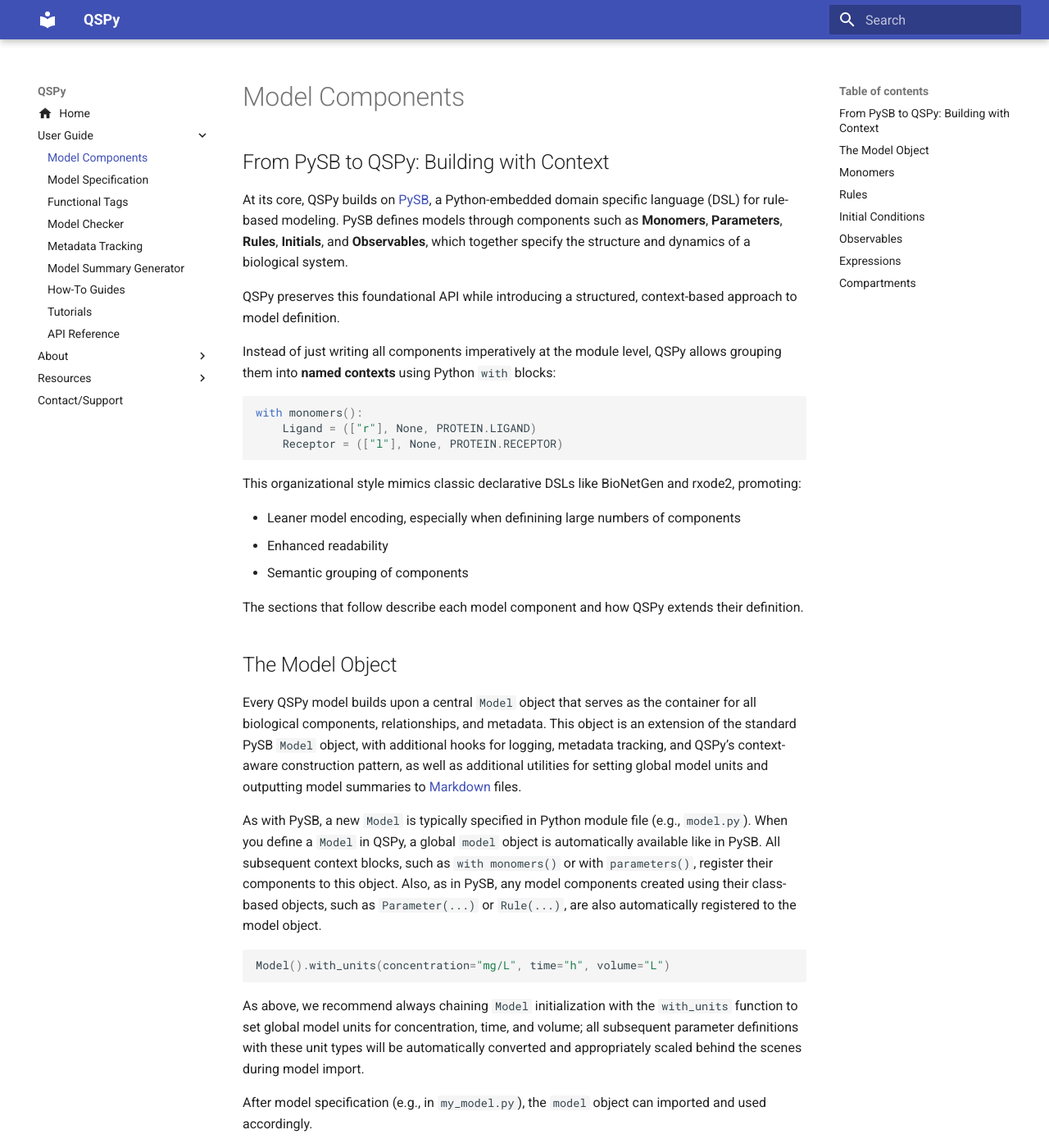
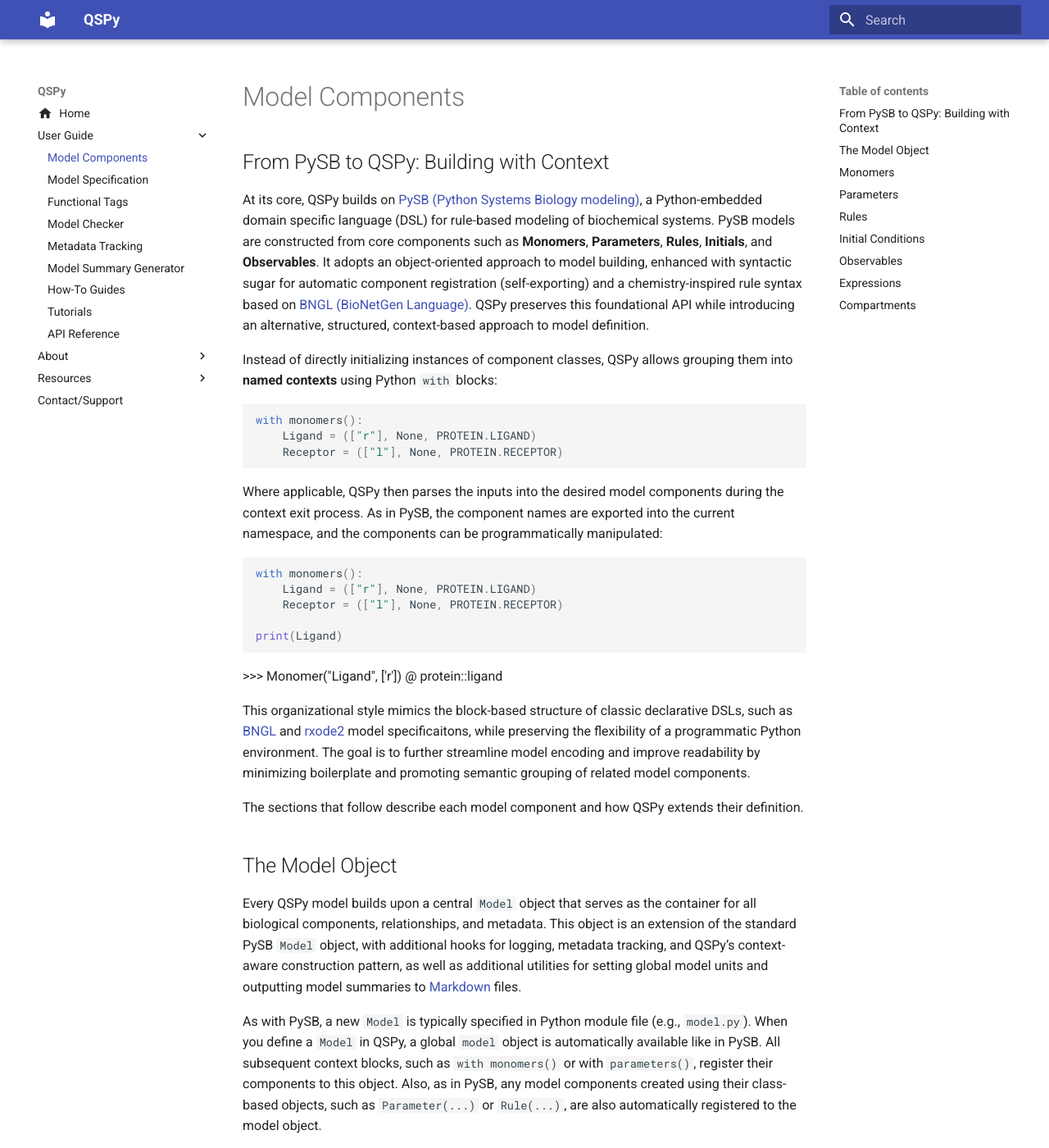
Before and after one commit to Borealis-BioModeling/qspy, an MkDocs documentation site: the page built from docs/model-components.md, in a window 1280 px wide and 1400 px high. Shown: the whole window at 82% size. Built offline with MkDocs 1.6.1 and Material for MkDocs 9.7.7, drawn with Linux system fonts in a browser that asks for light colours; some of the changed text lies outside the part shown.

````diff
--- a/docs/model-components.md
+++ b/docs/model-components.md
@@ -2,11 +2,9 @@
 
 ## From PySB to QSPy: Building with Context
 
-At its core, QSPy builds on [PySB](https://pysb.org/), a Python-embedded domain specific language (DSL) for rule-based modeling. PySB defines models through components such as **Monomers**, **Parameters**, **Rules**, **Initials**, and **Observables**, which together specify the structure and dynamics of a biological system.
+At its core, QSPy builds on [PySB (Python Systems Biology modeling)](https://pysb.org/), a Python-embedded domain specific language (DSL) for rule-based modeling of biochemical systems. PySB models are constructed from core components such as **Monomers**, **Parameters**, **Rules**, **Initials**, and **Observables**. It adopts an object-oriented approach to model building, enhanced with syntactic sugar for automatic component registration (self-exporting) and a chemistry-inspired rule syntax based on [BNGL (BioNetGen Language)](https://bionetgen.org/). QSPy preserves this foundational API while introducing an alternative, structured, context-based approach to model definition.
 
-QSPy preserves this foundational API while introducing a structured, context-based approach to model definition.
-
-Instead of just writing all components imperatively at the module level, QSPy allows grouping them into **named contexts** using Python `with` blocks:
+Instead of directly initializing instances of component classes, QSPy allows grouping them into **named contexts** using Python `with` blocks:
 
 ```python
 with monomers():
@@ -14,11 +12,17 @@
     Receptor = (["l"], None, PROTEIN.RECEPTOR)
 ```
 
-This organizational style mimics classic declarative DSLs like BioNetGen and rxode2, promoting:
+Where applicable, QSPy then parses the inputs into the desired model components during the context exit process. As in PySB, the component names are exported into the current namespace, and the components can be programmatically manipulated:
+```python
+with monomers():
+    Ligand = (["r"], None, PROTEIN.LIGAND)
+    Receptor = (["l"], None, PROTEIN.RECEPTOR)
 
-  - Leaner model encoding, especially when definining large numbers of components
-  - Enhanced readability
-  - Semantic grouping of components
+print(Ligand)
+```
+    >>> Monomer("Ligand", ['r']) @ protein::ligand
+
+This organizational style mimics the block-based structure of classic declarative DSLs, such as [BNGL](https://bionetgen.org/) and [rxode2](https://nlmixr2.github.io/rxode2/) model specificaitons, while preserving the flexibility of a programmatic Python environment. The goal is to further streamline model encoding and improve readability by minimizing boilerplate and promoting semantic grouping of related model components.
 
 The sections that follow describe each model component and how QSPy extends their definition.
 
@@ -62,6 +66,8 @@
 ```
 
 Assigning a functional tag inside the `monomers` context is optional, so the following pattern is also valid:
+
+```python
 with monomers():
     Ligand = (["r"], None)
     Receptor = (["l"], None)
@@ -166,7 +172,7 @@
 with observables():
     ~Ligand(r=1) % Receptor(l=1)
 ```
-Context-free equivalent with `<` operator:
+Context-free equivalent with `>` operator:
 ```python
 Ligand(r=1) % Receptor(l=1) > "BoundComplex"
 ```
````
Also changed, not shown: other parts of docs/model-components.md (+4 -4 lines), README.md (+5 -5 lines), 1 other file.
